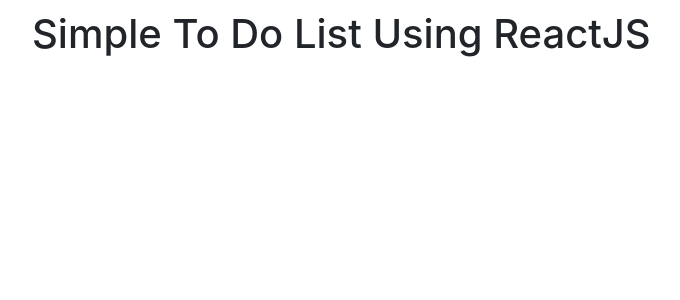
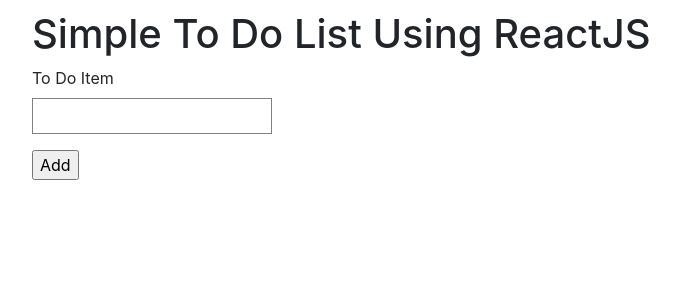
Before and after one commit to Hollyw00d/simple-to-do-list-react, a React (Create React App) app: page / in a window 1280 px wide. Shown: the top 300 px of the page, without its empty margins (218-898 px from the left). Built offline with nearby package versions, Linux system fonts and the light colour scheme.

Commit message:
trying to get arrays working in react

```diff
--- a/src/App.js
+++ b/src/App.js
@@ -3,12 +3,47 @@ import React, { Component } from 'react';
 class App extends Component {
   constructor() {
     super();
+
+    this.state = {
+      todoItems: []
+    };
+
+    this.onFormSubmit = this.onFormSubmit.bind(this);
+    this.onChange = this.onChange.bind(this);
+  }
+
+  onFormSubmit(event) {
+    event.preventDefault();
+
+    let todoArr = [];
+
+    this.setState({
+      todoItems: todoArr.push(event.target.value)
+    });
+
+    console.log(this.state);
+  }
+
+  onChange(event) {
+    this.setState({
+      todoItems: event.target.value
+    })
   }
 
   render() {
     return (
       <div id="wrapper">
         <h1>Simple To Do List Using ReactJS</h1>
+
+        <form onSubmit={this.onFormSubmit}>
+          <p>
+            <label htmlFor="todoItem">To Do Item</label><br />
+            <input id="todo-item" name="todoItem" value={this.state.todoItems || ''} onChange={this.onChange} type="text" required minLength="2" maxLength="30" />
+          </p>
+          <p>
+            <input type="submit" value="Add" />
+          </p>
+        </form>
       </div>
     );
   }
```
